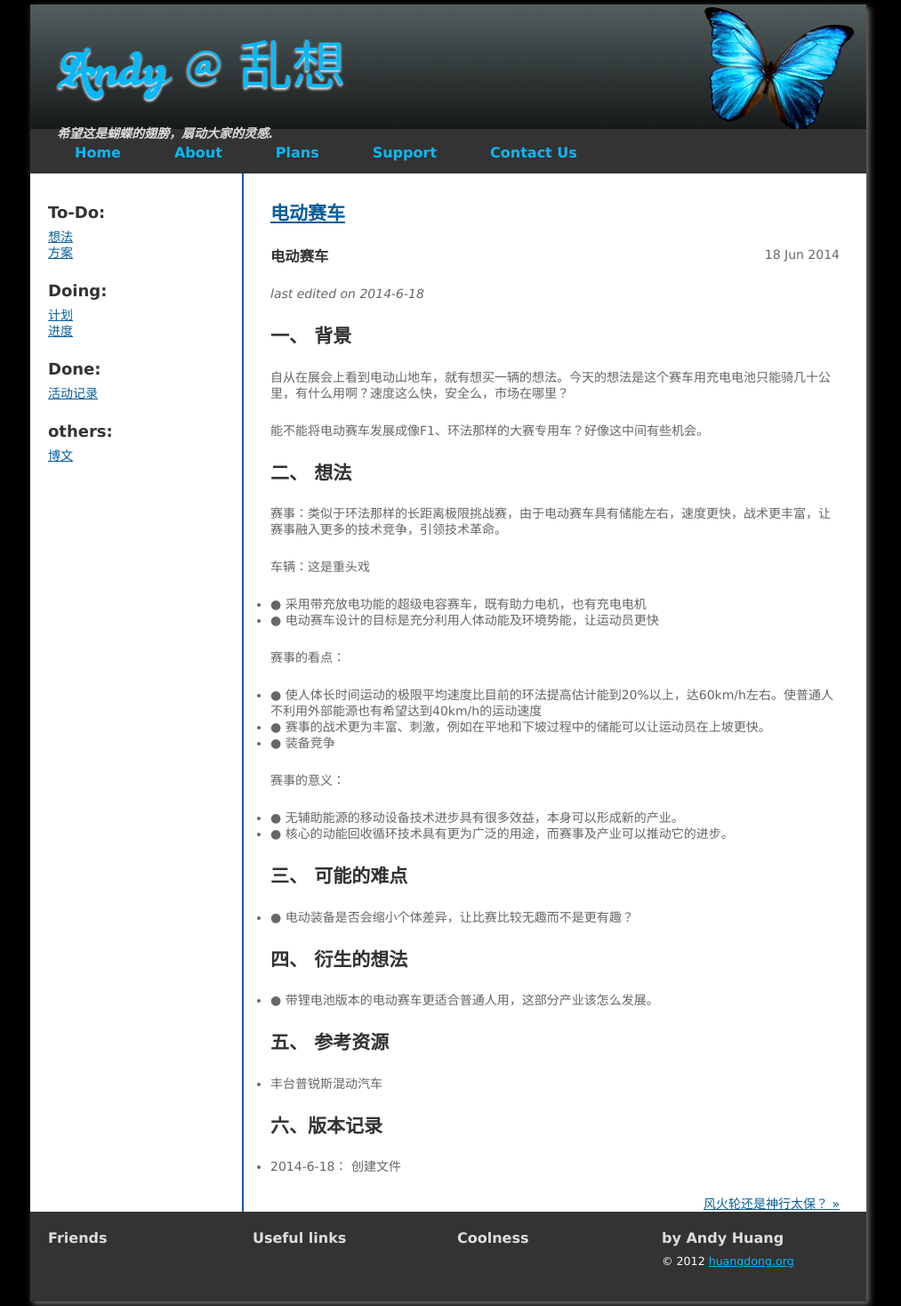
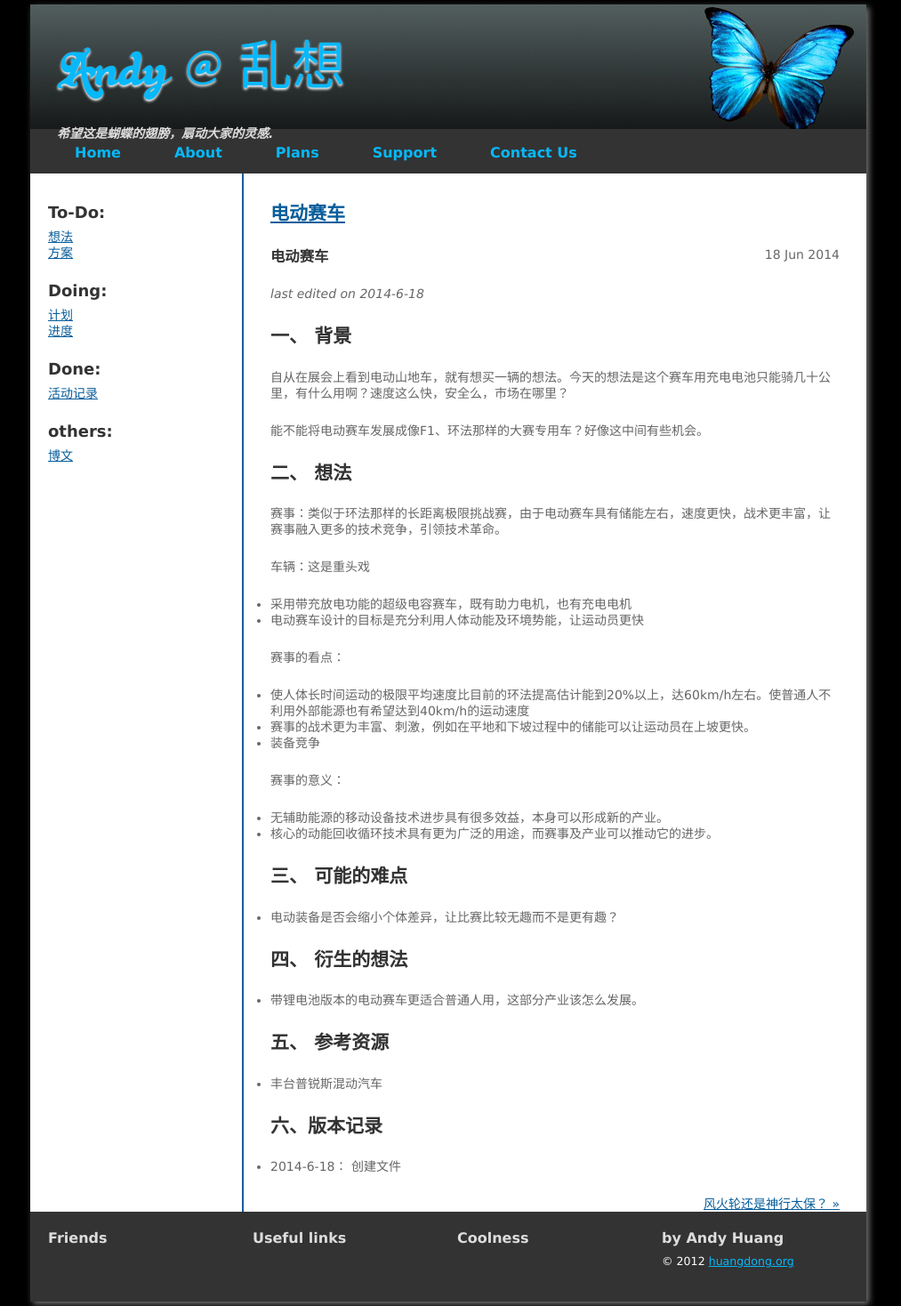
Before and after one commit to huangdong99/huangdong99.github.com, a Jekyll site: the page built from _posts/2014-6-18-idea-bike.md, in a window 1280 px wide. Shown: the whole page at 89% size, without its empty margins (136-1149 px from the left). Built offline with Jekyll 4.4.1, drawn with Linux system fonts in a browser that asks for light colours; Markdown is read by kramdown in place of the engine named in the settings.

Commit message:
修改idea:排版

```diff
--- a/_posts/2014-6-18-idea-bike.md
+++ b/_posts/2014-6-18-idea-bike.md
@@ -23,28 +23,29 @@ _last edited on 2014-6-18_
 
 车辆：这是重头戏
 
-- ● 采用带充放电功能的超级电容赛车，既有助力电机，也有充电电机
-- ● 电动赛车设计的目标是充分利用人体动能及环境势能，让运动员更快
+- 采用带充放电功能的超级电容赛车，既有助力电机，也有充电电机
+- 电动赛车设计的目标是充分利用人体动能及环境势能，让运动员更快
 
 赛事的看点：
 
-- ● 使人体长时间运动的极限平均速度比目前的环法提高估计能到20%以上，达60km/h左右。使普通人不利用外部能源也有希望达到40km/h的运动速度
-- ● 赛事的战术更为丰富、刺激，例如在平地和下坡过程中的储能可以让运动员在上坡更快。
-- ● 装备竞争
+- 使人体长时间运动的极限平均速度比目前的环法提高估计能到20%以上，达60km/h左右。使普通人不利用外部能源也有希望达到40km/h的运动速度
+- 赛事的战术更为丰富、刺激，例如在平地和下坡过程中的储能可以让运动员在上坡更快。
+- 装备竞争
 
 赛事的意义：
-- ● 无辅助能源的移动设备技术进步具有很多效益，本身可以形成新的产业。
-- ● 核心的动能回收循环技术具有更为广泛的用途，而赛事及产业可以推动它的进步。
+
+- 无辅助能源的移动设备技术进步具有很多效益，本身可以形成新的产业。
+- 核心的动能回收循环技术具有更为广泛的用途，而赛事及产业可以推动它的进步。
 
 三、 可能的难点
 ---------------
 
-- ● 电动装备是否会缩小个体差异，让比赛比较无趣而不是更有趣？
+- 电动装备是否会缩小个体差异，让比赛比较无趣而不是更有趣？
 
 四、 衍生的想法
 ---------------
 
-- ● 带锂电池版本的电动赛车更适合普通人用，这部分产业该怎么发展。
+- 带锂电池版本的电动赛车更适合普通人用，这部分产业该怎么发展。
 
 五、 参考资源
 ---------------
```
Also changed, not shown: _posts/2014-6-18-hot-wheels.md (+7 -7 lines).
